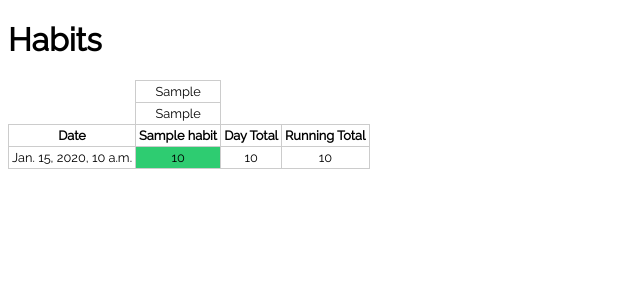
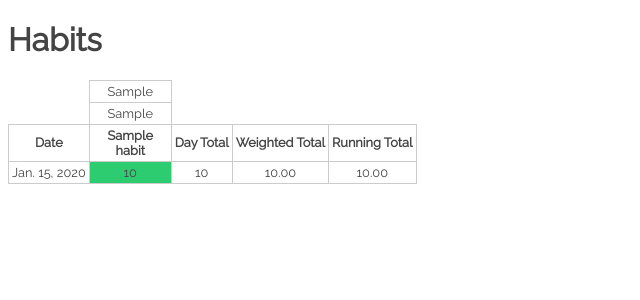
Before and after one commit to samirelanduk/determinant, a Django app: template determinant/templates/home.html in a window 1280 px wide. Shown: the top 300 px of the page, without its empty margins (0-640 px from the left). Run offline with Django 3.2, Linux system fonts and the light colour scheme; the template is opened without the code that fills it: most values are stand-ins (such as "Sample title", 1, 10 or a date in 2020); style sheets or scripts are compiled from the project's sources; some libraries are stand-ins or nearby versions.

Commit message:
Add weighted total

```diff
--- a/determinant/models.py
+++ b/determinant/models.py
@@ -118,7 +118,7 @@ class Day:
     def __init__(self, date, habit_days, previous_running):
         self.date = date
         self.habit_days = habit_days
-        self.running_total = previous_running + self.score_total()
+        self.running_total = previous_running + self.weighted_total()
 
 
     def scores(self):
@@ -127,3 +127,7 @@ class Day:
 
     def score_total(self):
         return sum([s for s in self.scores() if s is not None])
+
+
+    def weighted_total(self):
+        return self.score_total() / len([d for d in self.habit_days if d is not None])
--- a/determinant/settings.py
+++ b/determinant/settings.py
@@ -14,6 +14,7 @@ INSTALLED_APPS = [
  "django.contrib.staticfiles",
  "django.contrib.auth",
  "django.contrib.sessions",
+ "django.contrib.humanize",
  "sass_processor",
  "determinant"
 ]
--- a/determinant/static/css/style.scss
+++ b/determinant/static/css/style.scss
@@ -1,5 +1,6 @@
 html {
     font-family: Raleway;
+    color: #444;
 }
 
 table {
@@ -19,6 +20,7 @@ table {
 
     .score {
         background-color: #95a5a6;
+        width: 75px;
     }
 
     .wrong {
--- a/determinant/templates/home.html
+++ b/determinant/templates/home.html
@@ -1,5 +1,6 @@
 <!doctype html>
 {% load sass_tags %}
+{% load humanize %}
 <html>
 
 <head>
@@ -37,16 +38,18 @@
             <th>{{ habit.name }}</th>
             {% endfor %}
             <th>Day Total</th>
+            <th>Weighted Total</th>
             <th>Running Total</th>
         </tr>
         {% for day in progressium.days reversed %}
         <tr>
-            <td>{{ day.date }}</td>
+            <td>{{ day.date|naturalday }}</td>
             {% for score in day.scores %}
             <td class="score {% if score > 0 %}good{% else %}{% if score == 0 %}fine{% else %}{% if score < 0 %}wrong{% endif %}{% endif %}{% endif %}">{% if score != None %}{{ score }}{% endif %}</td>
             {% endfor %}
             <td>{{ day.score_total }}</td>
-            <td>{{ day.running_total }}</td>
+            <td>{{ day.weighted_total|floatformat:"2" }}</td>
+            <td>{{ day.running_total|floatformat:"2" }}</td>
         </tr>
         {% endfor %}
     </table>
```
